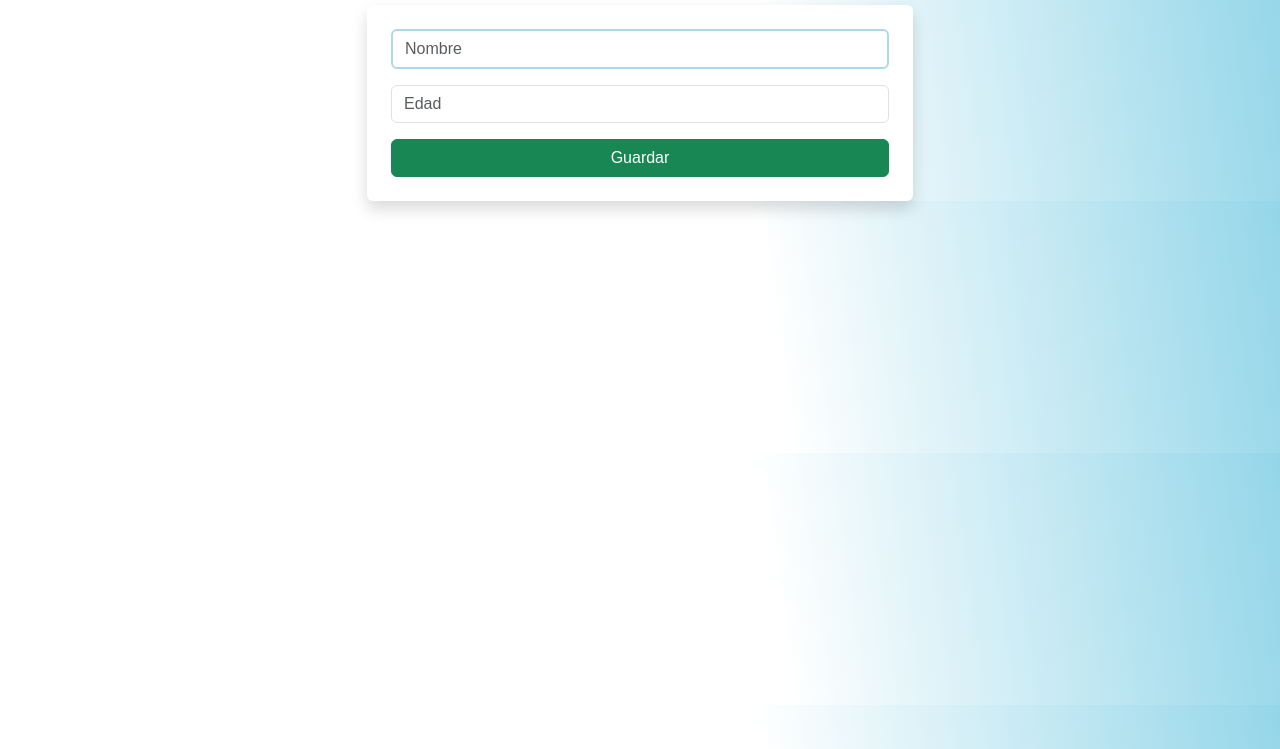
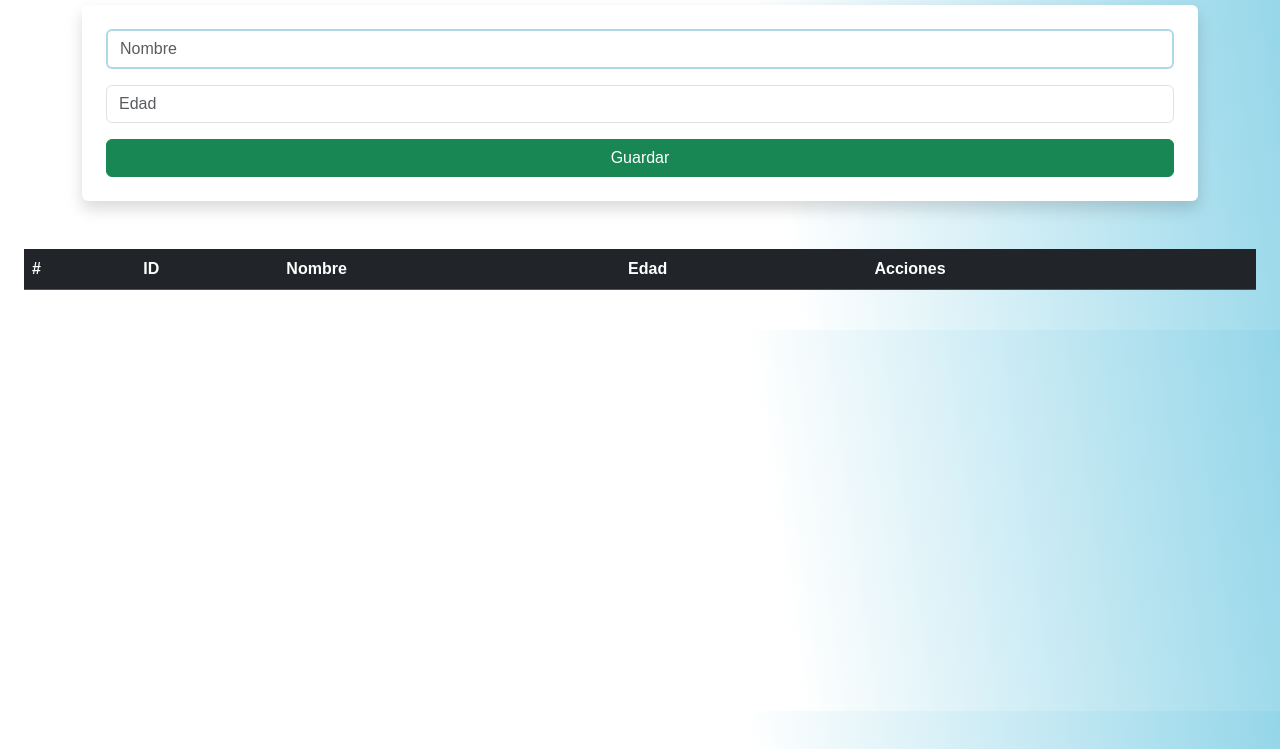
Before and after one commit to Fiowayne/Clase-50, a plain HTML site: page index.html in a window 1280 px wide. Shown: the part 51-800 px from the top of the page. Drawn offline with nearby package versions, Linux system fonts and the light colour scheme.

Commit message:
empece con el js

```diff
--- a/JS/app.js
+++ b/JS/app.js
@@ -5,7 +5,9 @@ console.log('Hola soy el script');
 
 function createPerson (e){
     e.preventDefault();
-    const nombre = document.getElementById ('nombre').ariaValueMax.trim
+    const nombre = document.getElementById ('nombre').ariaValueMax.trim()
+    const edad = document.getElementById ('edad').value.trim();
+    const form = document.getElementById('form');
 }
 
 //READ-RETRIEVE
--- a/index.html
+++ b/index.html
@@ -14,7 +14,7 @@
   <class="d-flex justify-content-center align-items-center vh-100 bg-light">
     <div class="container">
         <div class="row justify-content-center">
-            <div class="col-md-6">
+            <div class="col-lg-14">
                 <div class="bg-white rounded p-4 shadow">
                     <div class="mb-3">
                         <input type="text" class="form-control" id="nombre" style="border: 2px solid lightblue;"placeholder="Nombre" style="color: gray;">
@@ -27,6 +27,35 @@
             </div>
         </div>
     </div>
+
+    <div class="p-4">
+        <div class="mt-4">
+      <table class="table table-striped table-hover">
+          <thead class="table-dark">
+              <tr>
+                  <th>#</th>
+                  <th>ID</th=>
+                  <th>Nombre</th>
+                  <th>Edad</th>
+                  <th>Acciones</thpe=>
+              </tr>
+          </thead>
+          <tbody id="lista">
+              <!--se llenara con javascript-->
+          </tbody>
+      </table>
+  </div>
+
+
+
+
+      </div>
+    </div>
+          <!--para mencionar algo-->
+        </tbody>
+    </div>
+
+    <script src="JS/app.js"></script>
     <script src="https://cdn.jsdelivr.net/npm/bootstrap@5.3.3/dist/js/bootstrap.bundle.min.js"></script>
 </body>
 </html>
```
